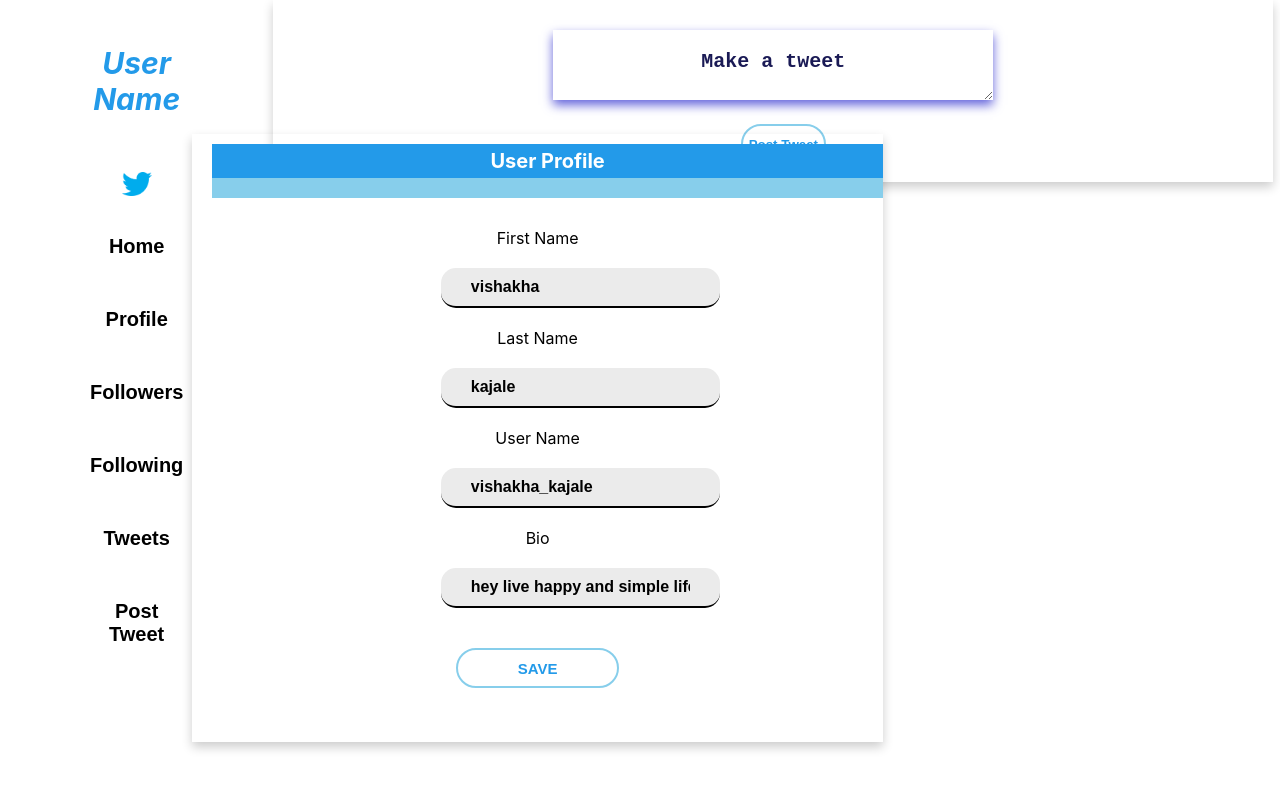
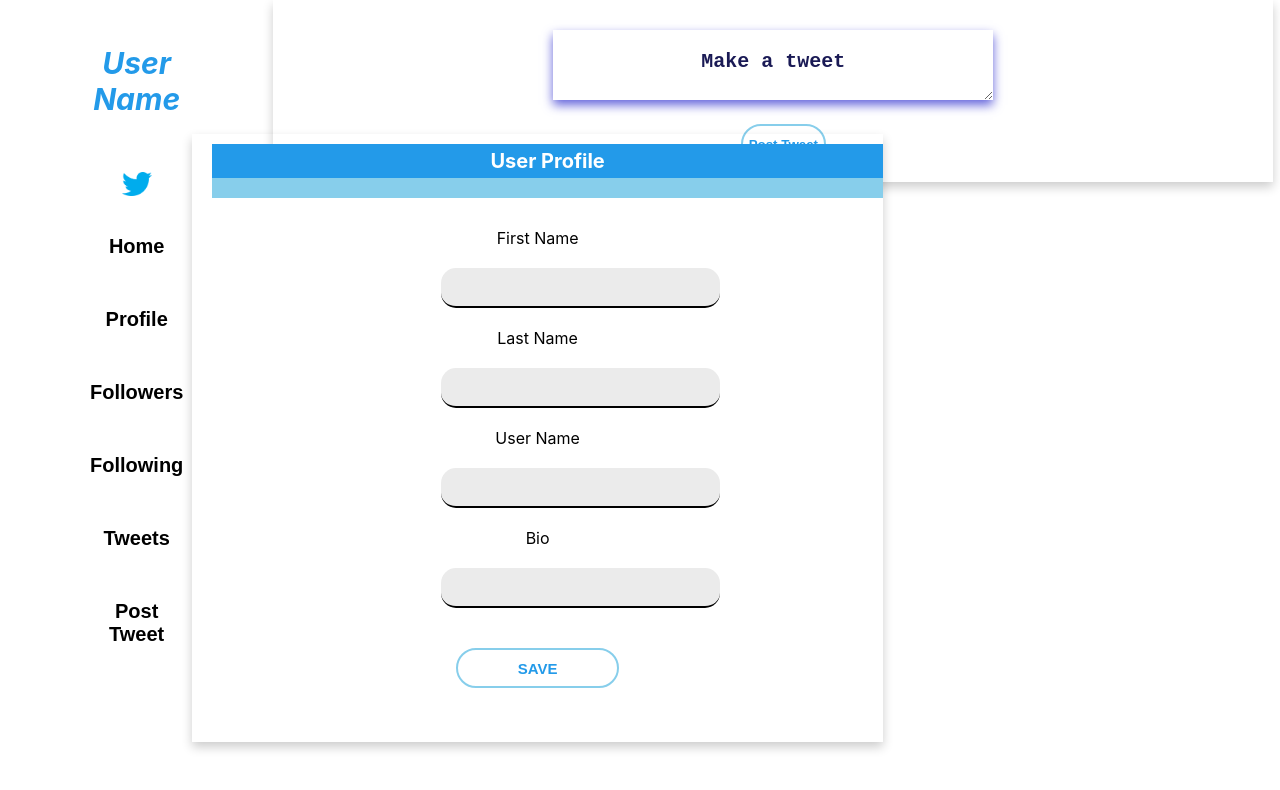
Before and after one commit to chaitraliv/minitwitter, a React (Create React App) app in the folder frontend/: page /CreateEditProfile in a window 1280 px wide. Shown: the top 790 px of the page. Built offline with nearby package versions, Linux system fonts and the light colour scheme; no server answers.

Commit message:
implementation of userprofile

```diff
--- a/frontend/src/Components/CreateEditProfile.js
+++ b/frontend/src/Components/CreateEditProfile.js
@@ -1,6 +1,7 @@
 import React, { Component } from 'react'
 import Menu from './Menu'
 import './CreateEditProfile.css'
+import axios from 'axios'
 
 
 export class CreateEditProfile extends Component {
@@ -9,13 +10,27 @@ export class CreateEditProfile extends Component {
         super(props)
 
         this.state = {
-            firstname:'vishakha',
-            lastname:'kajale',
-            username:'vishakha_kajale',
-            bio:'hey live happy and simple life'
+            firstname:'',
+            lastname:'',
+            username:'',
+            bio:''
         }
     }
 
+    componentDidMount=()=>{
+
+        const userToken=localStorage.getItem('token')
+        console.log(userToken)
+        axios
+        .post('http://127.0.0.1:8000/CreateEditProfile/',userToken)
+        .then(response=>{
+            console.log(response)
+
+        })
+        .catch(error=>{
+            console.log(error);
+        })
+    }
 
 
     updateInputValue=event=>{
--- a/frontend/src/Components/NewUser.js
+++ b/frontend/src/Components/NewUser.js
@@ -20,16 +20,7 @@ export class NewUser extends Component {
     buttonClick= event=>{
 
         event.preventDefault();
-        axios
-        .post('http://127.0.0.1:8000/RegistrationPage/',this.state)
-        .then(response=>{
-            console.log(response)
-            history.push('/CreateEditProfile')
-        })
-        .catch(error=>{
-            console.log(error);
-        })
-
+        history.push('/CreateEditProfile')
 
     }
 
```
